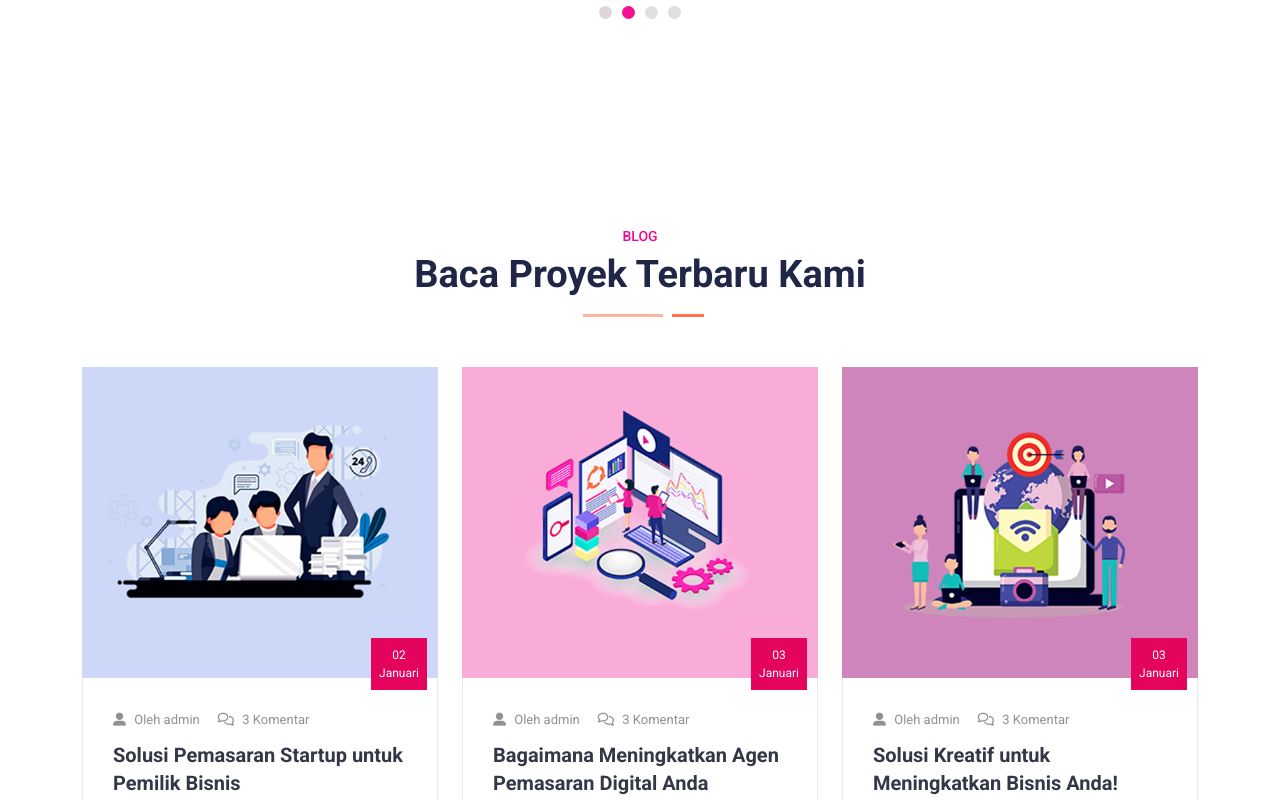
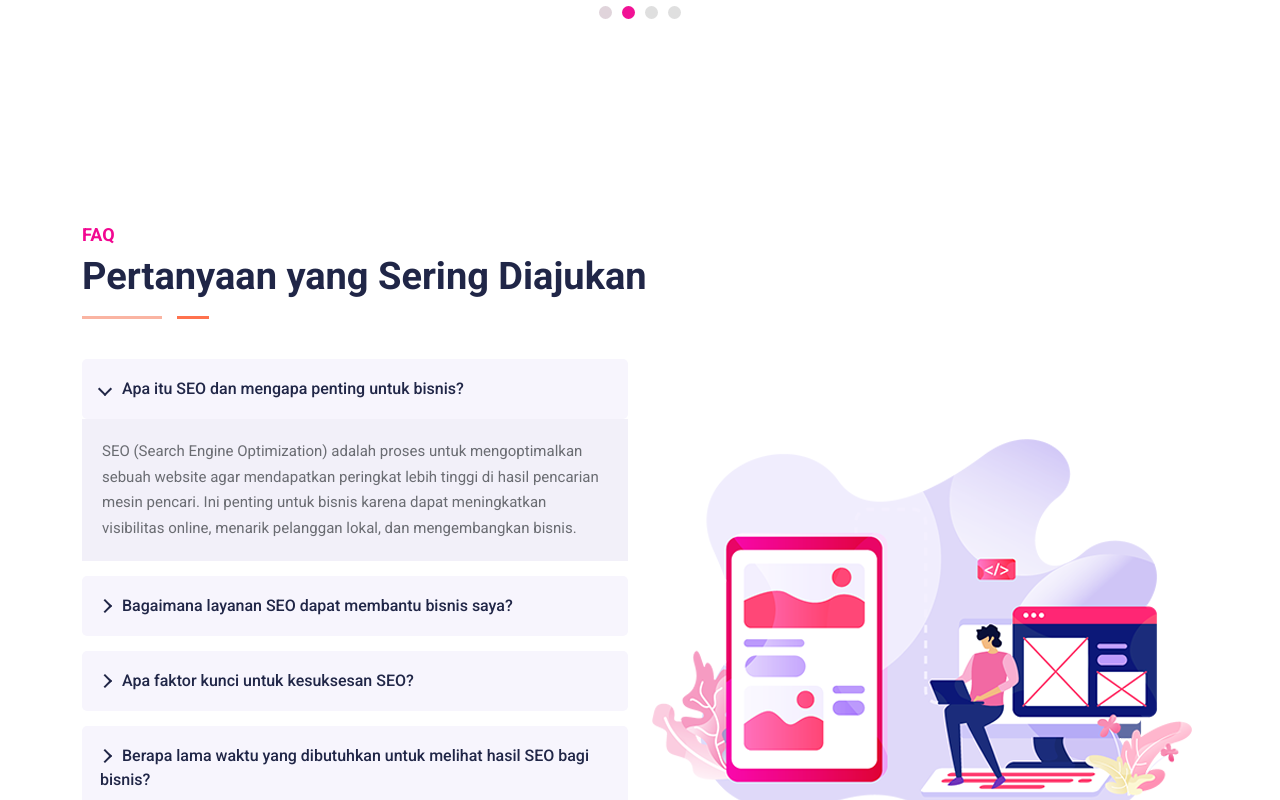
Before and after one commit to ubeng111/pasar.web, a Next.js app: page / in a window 1280 px wide. Shown: the part 5860-6660 px from the top of the page. Built offline with nearby package versions, Linux system fonts and the light colour scheme.

Commit message:
Update index.js

```diff
--- a/pages/index.js
+++ b/pages/index.js
@@ -8,7 +8,6 @@ import ServicesCard from "../components/HomeThree/ServicesCard";
 import WhyChooseUs from "../components/HomeThree/WhyChooseUs";
 import Testimonials from "../components/Common/Testimonials";
 import AnalysisFormContent from "../components/HomeThree/AnalysisFormContent";
-import BlogCardSection from "../components/Common/BlogCardSection";
 import PartnerLogos from "../components/Common/PartnerLogos";
 import FaqSection from "../components/HomeThree/FaqSection";
 import PricingContent from "../components/PricingPlans/PricingContent";
@@ -46,7 +45,6 @@ const Index = () => {
       <AnalysisFormContent />
       <PricingContent />
       <Testimonials />
-      <BlogCardSection />
       <FaqSection />
       <div className="pb-100">
         <PartnerLogos />
```
